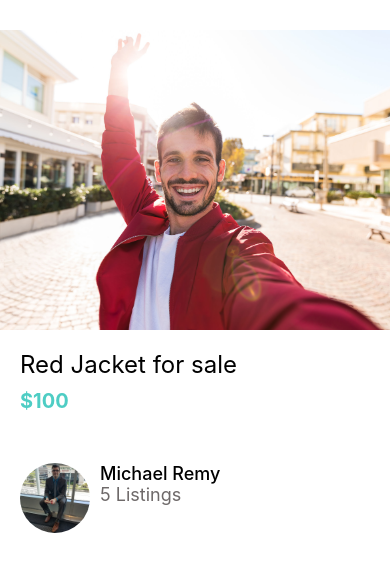
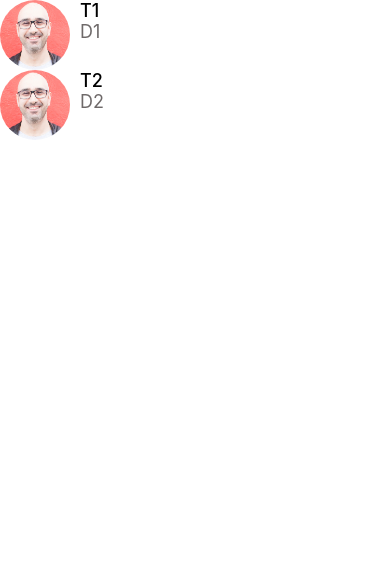
Before and after one commit to Michaeldremy/Recyclables, a React Native app: screen / in a window 390 px wide. Shown: the top 572 px of the page. Built offline with nearby package versions, Linux system fonts and the light colour scheme.

Commit message:
Working on the messages screen

```diff
--- a/App.js
+++ b/App.js
@@ -2,9 +2,10 @@ import React from "react";
 import { View } from "react-native";
 import Card from "./app/components/Card";
 import ListDetailsScreen from "./app/screens/ListDetailsScreen";
+import MessagesScreen from "./app/screens/MessagesScreen";
 
 export default function App() {
   return (
-    <ListDetailsScreen/>
+    <MessagesScreen/>
   );
 }
--- /dev/null
+++ b/app/components/Screen.js
@@ -0,0 +1,20 @@
+import React from 'react';
+import Constants from 'expo-constants'
+
+import {SafeAreaView, StyleSheet} from 'react-native';
+
+function Screen({children}) {
+  return (
+    <SafeAreaView style={styles.screen}>
+      {children}
+    </SafeAreaView>
+  );
+}
+
+const styles = StyleSheet.create({
+  screen: {
+    paddingTop: Constants.statusBarHeight
+  }
+})
+
+export default Screen;
--- /dev/null
+++ b/app/screens/MessagesScreen.js
@@ -0,0 +1,44 @@
+import React from "react";
+import { FlatList, StyleSheet } from "react-native";
+
+import Screen from '../components/Screen';
+import ListItem from "../components/ListItem";
+
+const messages = [
+  {
+    id: 1,
+    title: "T1",
+    description: "D1",
+    image: require("../assets/mosh.jpg"),
+  },
+  {
+    id: 2,
+    title: "T2",
+    description: "D2",
+    image: require("../assets/mosh.jpg"),
+  },
+];
+
+function MessagesScreen(props) {
+  return (
+    <Screen>
+      <FlatList
+        data={messages}
+        keyExtractor={(message) => message.id.toString()}
+        renderItem={({ item }) => (
+          <ListItem
+            title={item.title}
+            subTitle={item.description}
+            image={item.image}
+          />
+        )}
+      />
+    </Screen>
+  );
+}
+
+const styles = StyleSheet.create({
+
+})
+
+export default MessagesScreen;
--- a/package.json
+++ b/package.json
@@ -9,6 +9,7 @@
   },
   "dependencies": {
     "expo": "~38.0.8",
+    "expo-constants": "^9.1.1",
     "expo-status-bar": "^1.0.2",
     "react": "~16.11.0",
     "react-dom": "~16.11.0",
```
